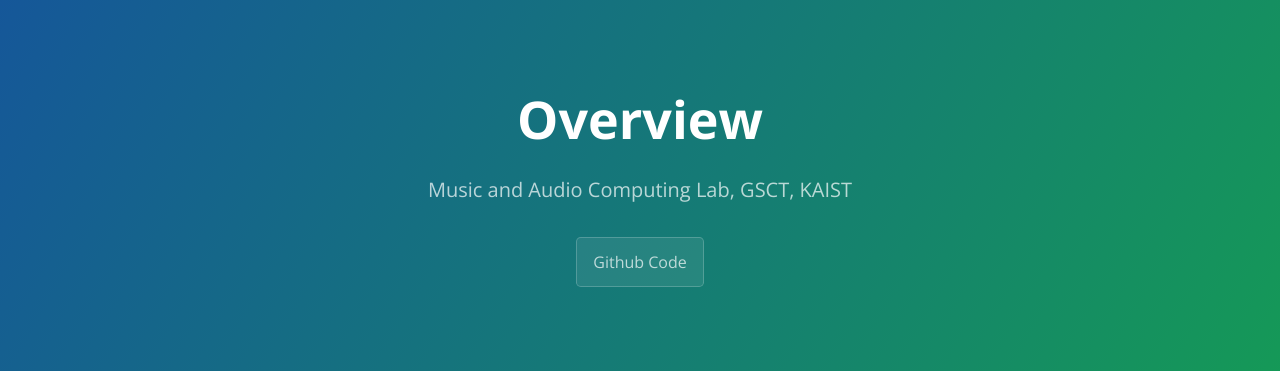
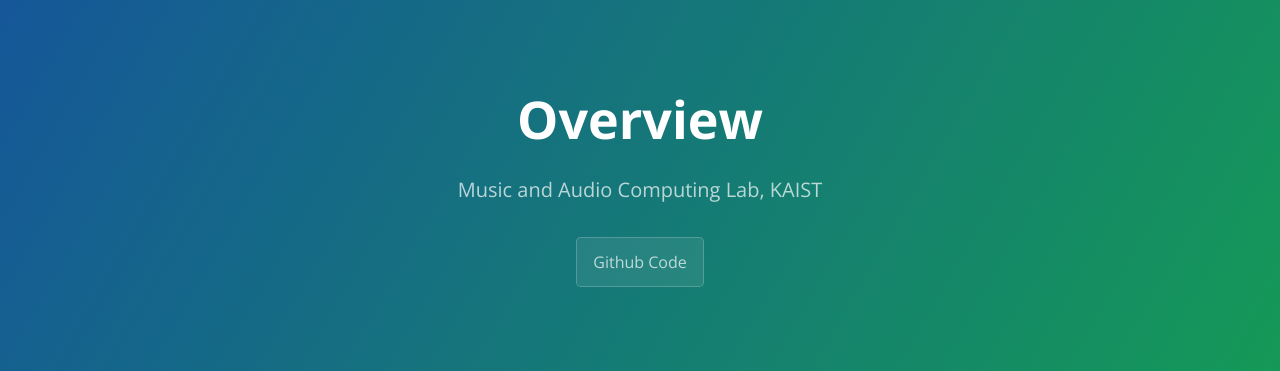
Before and after one commit to SoonbeomChoi/saebyulgan-blog, a Jekyll site: the page built from index.md, in a window 1280 px wide and 900 px high. Shown: the top 371 px of the window. Built offline with Jekyll 4.4.1, drawn with Linux system fonts in a browser that asks for light colours; our own code applies the rules of GitHub Pages for plain Markdown files.

Commit message:
modified:   _config.yml

```diff
--- a/_config.yml
+++ b/_config.yml
@@ -1,5 +1,5 @@
 title: Korean Singing Voice Synthesis based on Auto-Regressive Boundary Equilibrium GAN
-description: Music and Audio Computing Lab, GSCT, KAIST
+description: Music and Audio Computing Lab, KAIST
 
 theme: jekyll-theme-cayman
 
```
